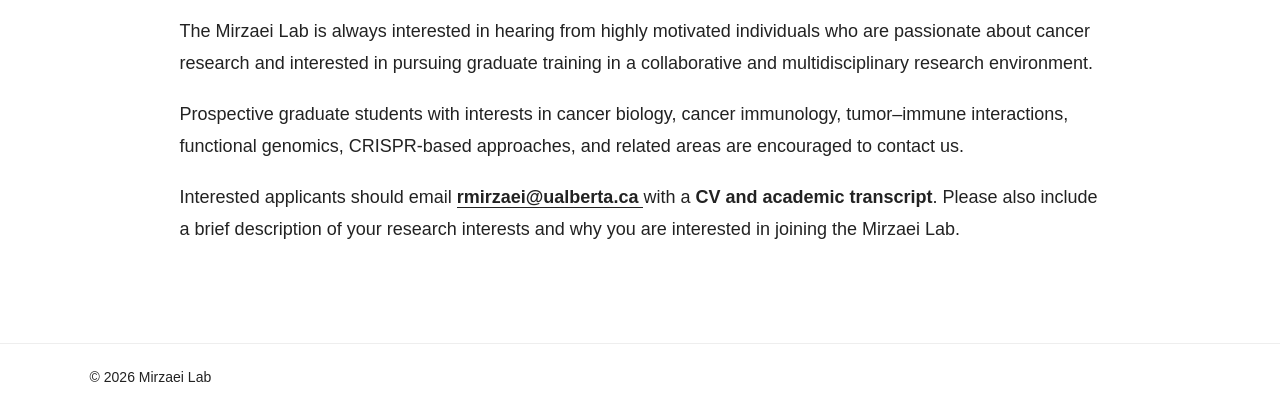
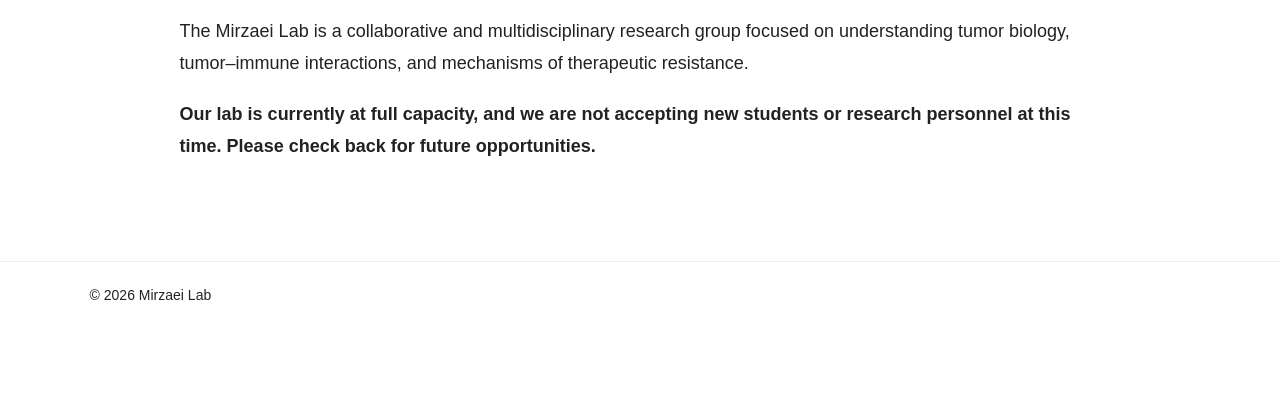
Before and after one commit to reza2026131/MirzaeiLabWebsite, a plain HTML site: page join/index.html in a window 1280 px wide. Shown: the part 394-804 px from the top of the page. Drawn offline with Linux system fonts and the light colour scheme.

Commit message:
Update index.html

```diff
--- a/join/index.html
+++ b/join/index.html
@@ -109,33 +109,22 @@
     <section>
 
         <h2>
-            Graduate Students
+            Thank you for your interest in joining the Mirzaei Lab!
         </h2>
 
         <p>
-            The Mirzaei Lab is always interested in hearing from highly
-            motivated individuals who are passionate about cancer research
-            and interested in pursuing graduate training in a collaborative
-            and multidisciplinary research environment.
+            The Mirzaei Lab is a collaborative and multidisciplinary
+            research group focused on understanding tumor biology,
+            tumor&ndash;immune interactions, and mechanisms of therapeutic
+            resistance.
         </p>
 
         <p>
-            Prospective graduate students with interests in cancer biology,
-            cancer immunology, tumor&ndash;immune interactions, functional
-            genomics, CRISPR-based approaches, and related areas are
-            encouraged to contact us.
-        </p>
-
-        <p>
-            Interested applicants should email
-
-            <a href="mailto:rmirzaei@ualberta.ca">
-                rmirzaei@ualberta.ca
-            </a>
-
-            with a <strong>CV and academic transcript</strong>.
-            Please also include a brief description of your research
-            interests and why you are interested in joining the Mirzaei Lab.
+            <strong>
+                Our lab is currently at full capacity, and we are not
+                accepting new students or research personnel at this time.
+                Please check back for future opportunities.
+            </strong>
         </p>
 
     </section>
@@ -151,7 +140,7 @@
 <footer>
 
     <p>
-        © 2026 Mirzaei Lab
+        &copy; 2026 Mirzaei Lab
     </p>
 
 </footer>
```
